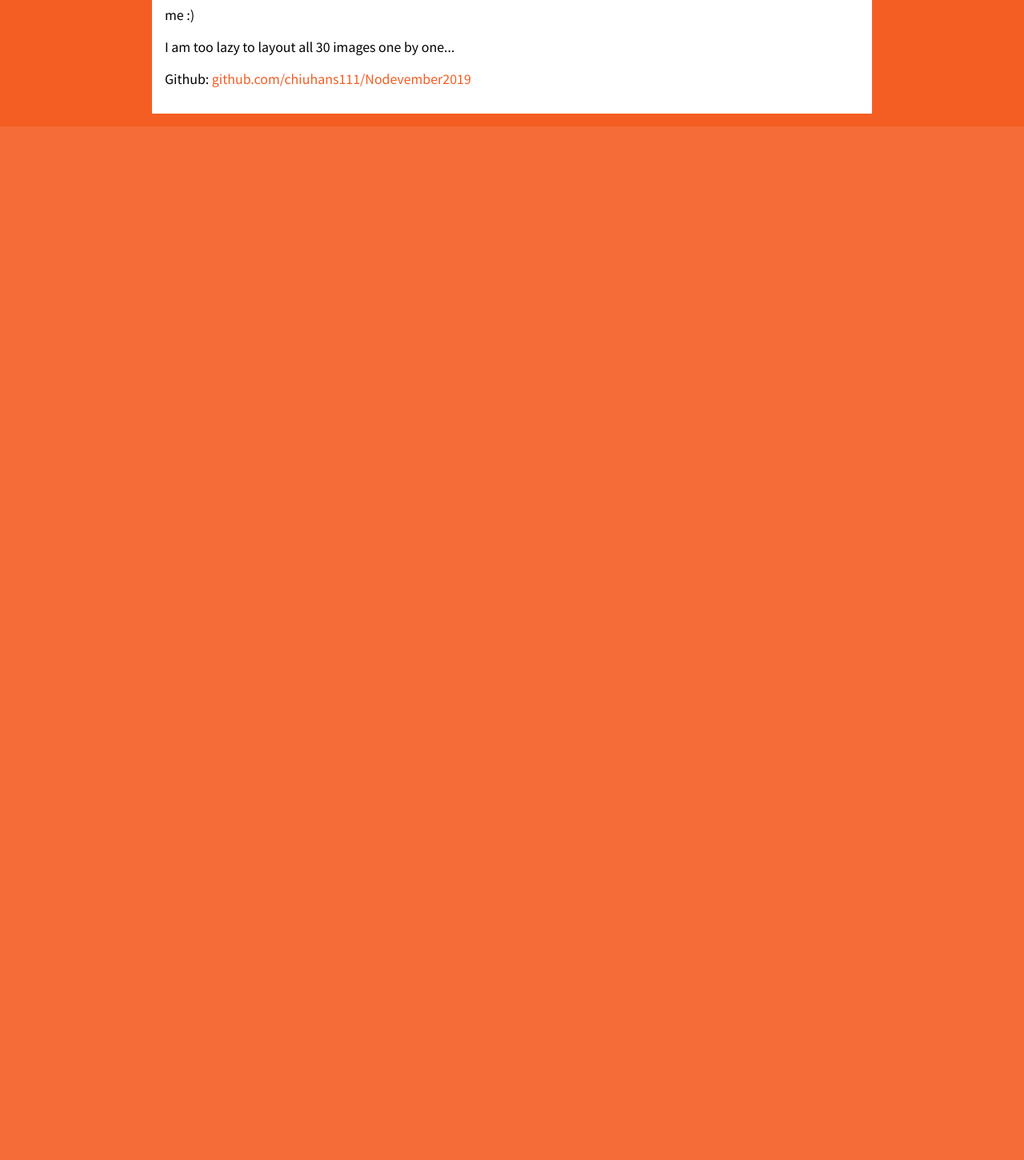
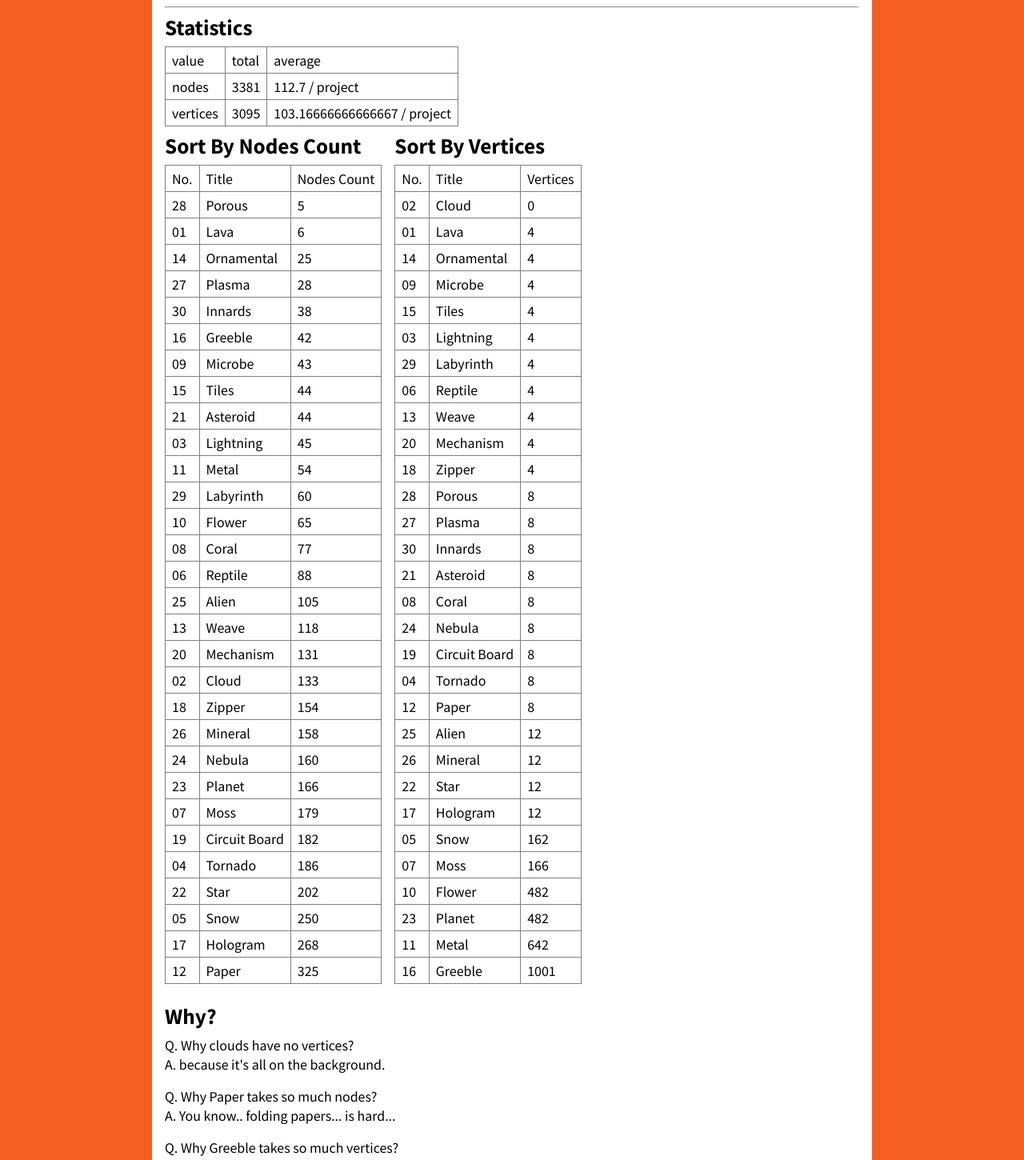
Before and after one commit to chiuhans111/Nodevember2019, a Vue app: page / in a window 1280 px wide. Shown: the part 1988-3438 px from the top of the page at 80% size. Before the commit the page ends 2146 px from the top, so only its background shows below. Built offline with nearby package versions, Linux system fonts and the light colour scheme.

Commit message:
Fun Facts

```diff
--- a/src/app.vue
+++ b/src/app.vue
@@ -30,7 +30,12 @@
                 <div class="no">{{item.id}}</div>
                 <div class="hidden">{{item.name}}</div>
               </div>
-              <a class="link" :id="item.id" target="blank" :href="'https://twitter.com/chiu_hans/status/'+item.post">
+              <a
+                class="link"
+                :id="item.id"
+                target="blank"
+                :href="'https://twitter.com/chiu_hans/status/'+item.post"
+              >
                 <img
                   :id="item.id"
                   :class="{
@@ -110,8 +115,97 @@
             </div>
           </li>
         </ul>
+        <br />
+
+        <h3>Fun Facts</h3>
+        <hr />
+
+        <h5>Statistics</h5>
+
+        <table>
+          <tr>
+            <td>value</td>
+            <td>total</td>
+            <td>average</td>
+          </tr>
+          <tr>
+            <td>nodes</td>
+            <td>{{info.sum}}</td>
+            <td>{{info.ave}} / project</td>
+          </tr>
+          <tr>
+            <td>vertices</td>
+            <td>{{info.sum_verts}}</td>
+            <td>{{info.ave_verts}} / project</td>
+          </tr>
+        </table>
+
+        <div class="row">
+          <div class="mr">
+            <h5>Sort By Nodes Count</h5>
+            <table>
+              <tr>
+                <td>No.</td>
+                <td>Title</td>
+                <td>Nodes Count</td>
+              </tr>
+              <tr v-for="(item,i) in works.sort((a,b)=>a.nodes-b.nodes)" :key="i">
+                <td>{{item.id}}</td>
+                <td>{{item.name}}</td>
+                <td>{{item.nodes}}</td>
+              </tr>
+            </table>
+          </div>
+
+          <div>
+            <h5>Sort By Vertices</h5>
+            <table>
+              <tr>
+                <td>No.</td>
+                <td>Title</td>
+                <td>Vertices</td>
+              </tr>
+              <tr v-for="(item,i) in works.sort((a,b)=>a.verts-b.verts)" :key="i">
+                <td>{{item.id}}</td>
+                <td>{{item.name}}</td>
+                <td>{{item.verts}}</td>
+              </tr>
+            </table>
+          </div>
+        </div>
+        <br />
+
+        <h5>Why?</h5>
+        <p>
+          Q. Why clouds have no vertices?
+          <br />A. because it's all on the background.
+        </p>
+
+        <p>
+          Q. Why Paper takes so much nodes?
+          <br />A. You know.. folding papers... is hard...
+        </p>
+
+        <p>
+          Q. Why Greeble takes so much vertices?
+          <br />A. for Greeble displcement to work perfectly.
+        </p>
+
+        <br />
+        <h5>How I calculate all of this?</h5>
+        <p>Blender has a very convinent python API, so I can write program to do this :)</p>
+
+        <h6>count nodes:</h6>
+        <code>sum([len(m.node_tree.nodes) for m in bpy.data.materials]</code>
+
+        <h6>count vertices:</h6>
+        <code>sum([len(o.data.vertices) for o in bpy.context.scene.objects if hasattr(o.data,'vertices')])</code>
+
+
+
       </section>
       <footer>
+        <br />
         <br />
         <h4>Who design this website?</h4>
         <hr />
@@ -131,6 +225,7 @@
 
 <script>
 import works from "./js/works.json";
+import info from "./js/info.json";
 
 let works_arr = [];
 
@@ -142,6 +237,12 @@ for (var i in works) {
       return x.slice(0, 1).toUpperCase() + x.slice(1);
     })
     .join(" ");
+
+  if (info[i]) {
+    works[i].nodes = info[i].nodes_count;
+    works[i].verts = info[i].vertices;
+  }
+
   works_arr.push(works[i]);
 }
 
@@ -167,7 +268,9 @@ export default {
         works_arr.slice(21, 26),
         works_arr.slice(26, 31)
       ],
-      playall: false
+      works: works_arr.slice(1),
+      playall: false,
+      info
     };
   },
   components: {}
--- a/src/assets/icon/html_code.html
+++ b/src/assets/icon/html_code.html
@@ -2,6 +2,6 @@
 <link rel="icon" type="image/png" sizes="32x32" href="/favicon-32x32.png">
 <link rel="icon" type="image/png" sizes="16x16" href="/favicon-16x16.png">
 <link rel="manifest" href="/site.webmanifest">
-<link rel="mask-icon" href="/safari-pinned-tab.svg" color="#5bbad5">
-<meta name="msapplication-TileColor" content="#ffc40d">
-<meta name="theme-color" content="#ffffff">
+<link rel="mask-icon" href="/safari-pinned-tab.svg" color="#F45D22">
+<meta name="msapplication-TileColor" content="#F45D22">
+<meta name="theme-color" content="#F45D22">
--- /dev/null
+++ b/src/js/info.js
@@ -0,0 +1,120 @@
+var cp = require('child_process')
+var fs = require('fs')
+works = require('./works.json')
+
+let works_arr = [];
+
+for (var i in works) {
+    works[i].id = i;
+    works[i].name = works[i].name
+        .split("_")
+        .map(x => {
+            return x.slice(0, 1).toUpperCase() + x.slice(1);
+        })
+        .join(" ");
+    works_arr.push(works[i]);
+}
+
+works_arr.sort((a, b) => a.id - b.id);
+
+
+works_arr = works_arr.slice(1)
+
+console.log(works_arr.map(x => x.name))
+
+
+var p = cp.spawn('blender', ['--python-console'])
+
+
+
+function loadfile(id) {
+    console.log('load', id)
+    id = id.toString()
+    if (id.length < 2) id = '0' + id
+    name = works[id].name.replace(/\s/g, '_')
+    p.stdin.write(`bpy.ops.wm.open_mainfile(filepath="E:/Documents/Blender/projects2.8/nodevember/${id}${name}/nvb${id}${name}.blend")\n`)
+
+}
+
+
+
+var tasks = [
+    () => p.stdin.write(`import bpy\n`),
+]
+
+var sum = 0
+var sum_vertices = 0
+
+var result = {}
+for (let i = 1; i <= 30; i++) {
+    let id = i.toString()
+    if (id.length < 2) id = '0' + id
+    result[id] = {}
+
+    tasks.push(() => loadfile(i))
+    tasks.push(() => p.stdin.write(`sum([len(m.node_tree.nodes) for m in bpy.data.materials])\n`))
+    tasks.push(x => {
+
+        result[id].nodes_count = +x.trim()
+
+        sum += result[id].nodes_count
+
+        next()
+    })
+    tasks.push(() => p.stdin.write(`sum([len(o.data.vertices) for o in bpy.context.scene.objects if hasattr(o.data,'vertices')])\n`))
+    tasks.push(x => {
+
+        result[id].vertices = +x.trim()
+
+        sum_vertices += result[id].vertices
+
+        next()
+    })
+}
+
+tasks.push(function () {
+
+    result.sum = sum
+    result.ave = sum / 30
+
+    result.sum_verts = sum_vertices
+    result.ave_verts = sum_vertices / 30
+    fs.writeFileSync(__dirname+'/info.json', JSON.stringify(result))
+})
+
+function next(data) {
+    if (tasks.length > 0) {
+
+        tasks.shift()(data)
+    }
+    else p.kill()
+}
+
+console.log(p.stdout.on('data', data => {
+    var d = data.toString()
+    console.log(d)
+    var match = d.match(/^([^]*)\n?>>>\s$/)
+    if (match) {
+        next(match[1])
+    }
+
+}))
+
+
+
+/*
+"max": [
+    12,
+    325
+],
+"min": [
+    28,
+    5
+],
+
+fun fact of my nodevember nodes:
+total node count: 3226 (average 107.53 nodes per project)
+
+
+
+*/
--- /dev/null
+++ b/src/js/info.json
@@ -0,0 +1 @@
+{"10":{"nodes_count":65,"vertices":482},"11":{"nodes_count":54,"vertices":642},"12":{"nodes_count":325,"vertices":8},"13":{"nodes_count":118,"vertices":4},"14":{"nodes_count":25,"vertices":4},"15":{"nodes_count":44,"vertices":4},"16":{"nodes_count":42,"vertices":1001},"17":{"nodes_count":268,"vertices":12},"18":{"nodes_count":154,"vertices":4},"19":{"nodes_count":182,"vertices":8},"20":{"nodes_count":131,"vertices":4},"21":{"nodes_count":44,"vertices":8},"22":{"nodes_count":202,"vertices":12},"23":{"nodes_count":166,"vertices":482},"24":{"nodes_count":160,"vertices":8},"25":{"nodes_count":105,"vertices":12},"26":{"nodes_count":158,"vertices":12},"27":{"nodes_count":28,"vertices":8},"28":{"nodes_count":5,"vertices":8},"29":{"nodes_count":60,"vertices":4},"30":{"nodes_count":38,"vertices":8},"01":{"nodes_count":6,"vertices":4},"02":{"nodes_count":133,"vertices":0},"03":{"nodes_count":45,"vertices":4},"04":{"nodes_count":186,"vertices":8},"05":{"nodes_count":250,"vertices":162},"06":{"nodes_count":88,"vertices":4},"07":{"nodes_count":179,"vertices":166},"08":{"nodes_count":77,"vertices":8},"09":{"nodes_count":43,"vertices":4},"sum":3381,"ave":112.7,"sum_verts":3095,"ave_verts":103.16666666666667}
--- a/src/style/layout.scss
+++ b/src/style/layout.scss
@@ -12,15 +12,23 @@
   overflow-x: hidden;
 }
 
-.ml{
+.ml {
   margin-left: 16px;
 }
 
-.mr{
+.mr {
   margin-right: 16px;
 }
 
-
-.mt{
+.mt {
   margin-top: 16px;
 }
+
+table {
+  border-collapse: collapse;
+  border: solid 1px gray;
+  td{
+    padding: 8px;
+    border: solid 1px gray;
+  }
+}
```
